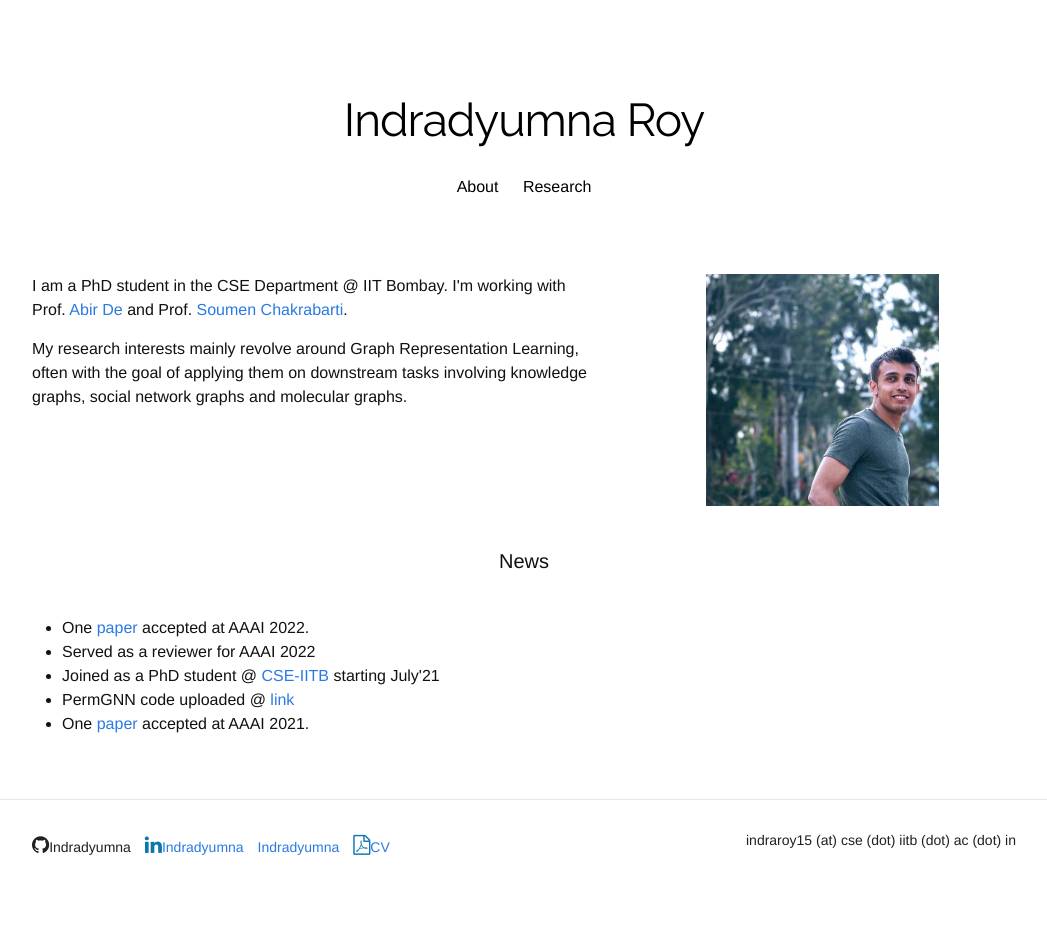
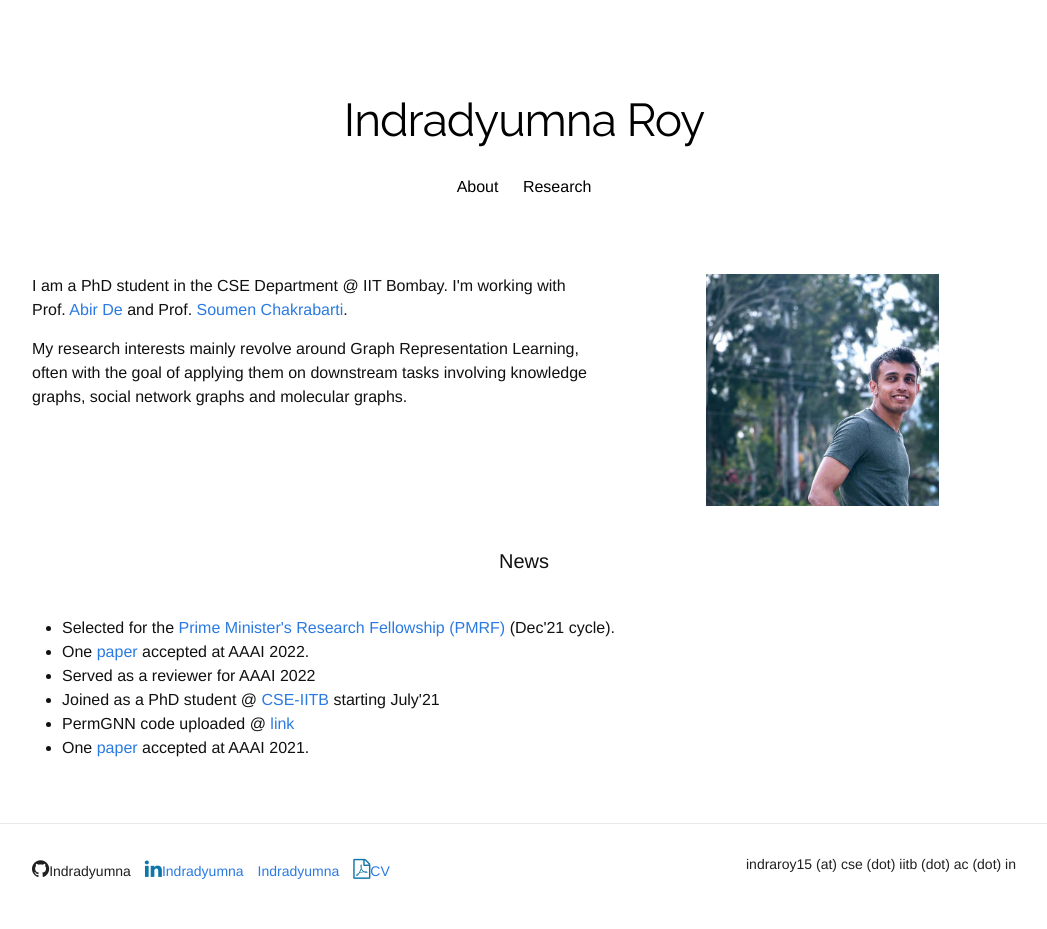
Before and after one commit to Indradyumna/indradyumna.github.io, a Jekyll site: the page built from index.html, in a window 1280 px wide. Shown: the whole page, without its empty margins (116-1163 px from the left). Built offline with Jekyll 4.4.1, drawn with Linux system fonts in a browser that asks for light colours; nearby versions of some CDN libraries; some web fonts are replaced; a style sheet for code colours, icons or effects is not loaded; before the commit the page ends 905 px from its top, so only the background shows below that.

Commit message:
Update index.html

```diff
--- a/index.html
+++ b/index.html
@@ -21,6 +21,7 @@ title: "Indradyumna Roy"
 
 <h1 class="page-heading">News</h1>
 <ul>
+  <li> Selected for the <a href="https://www.pmrf.in/"> Prime Minister's Research Fellowship (PMRF)</a> (Dec'21 cycle).
   <li> One <a href="/pdfs/IsoNet_main.pdf">paper</a> accepted at AAAI 2022. </li>
   <li> Served as a reviewer for AAAI 2022 </li>
   <li> Joined as a PhD student @ <a href="https://www.cse.iitb.ac.in/">CSE-IITB</a> starting July'21 </li>
```
